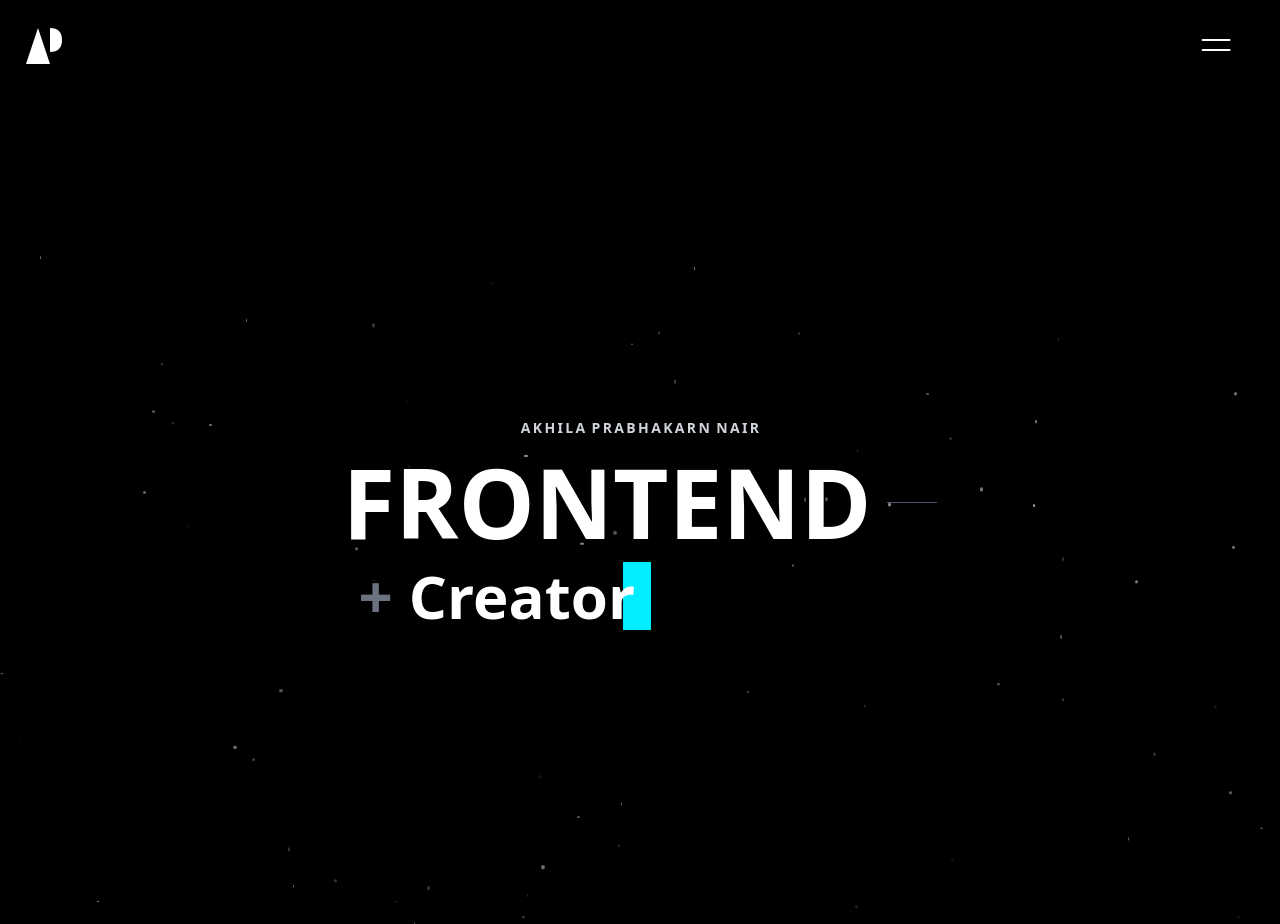
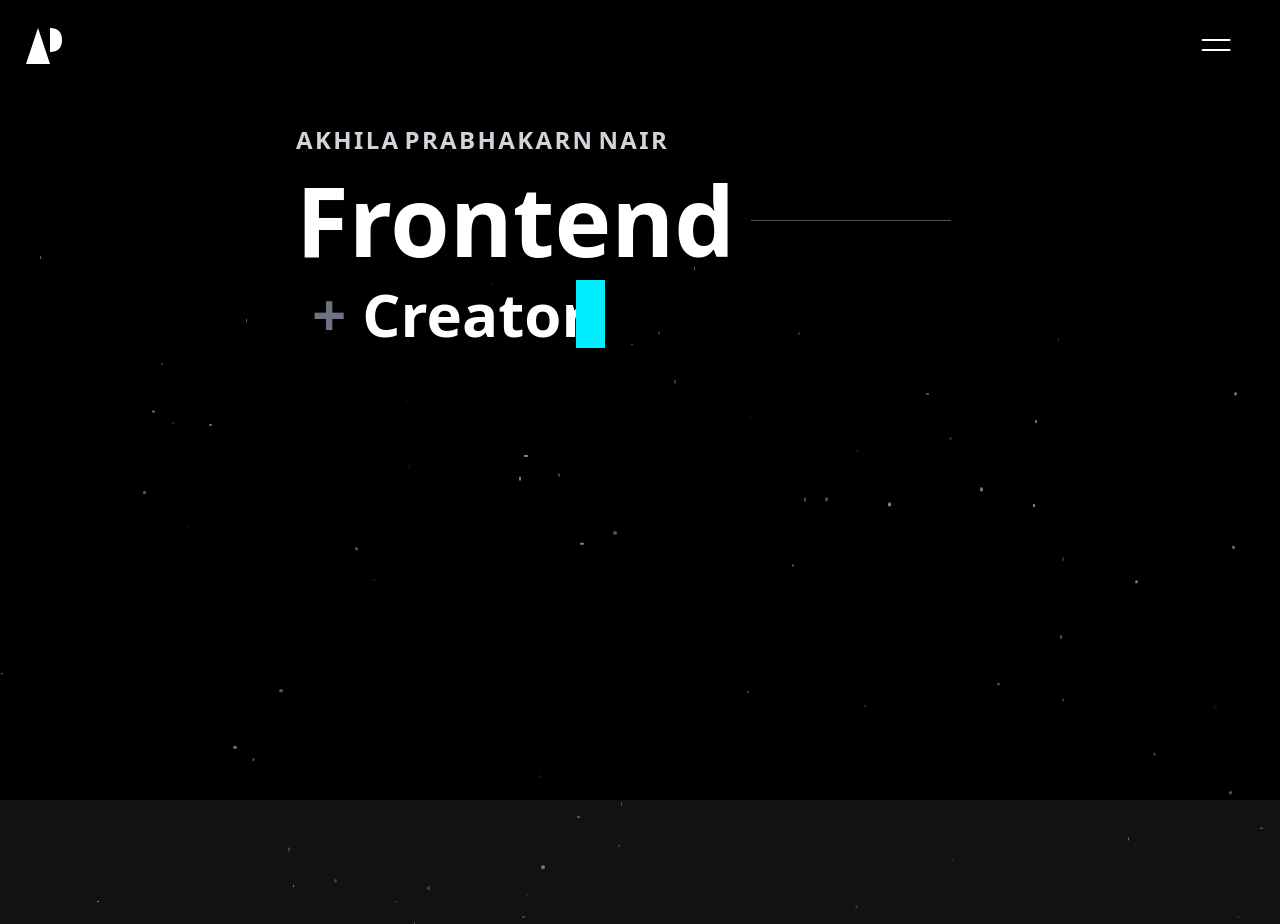
Before and after one commit to akhilapnair/portfolio, a React (Vite) app: page / in a window 1280 px wide. After the commit the page ends 800 px from the top, so only its background shows below. Built offline with nearby package versions, Linux system fonts and the light colour scheme.

Commit message:
scroll removed

```diff
--- a/src/app.tsx
+++ b/src/app.tsx
@@ -11,8 +11,8 @@ const App = () => {
           <ParticleBackground />
         </div>
         <Navbar />
-        <main className="relative z-10 flex h-screen ">
-          <section className="w-screen min-h-screen flex flex-col  px-6 py-10 text-white text-center">
+        <main className="relative z-10 flex min-h-[calc(100vh-124px)] ">
+          <section className=" flex flex-col  px-6 text-white text-center">
             <Intro />
           </section>
         </main>
--- a/src/components/Intro.tsx
+++ b/src/components/Intro.tsx
@@ -37,7 +37,7 @@ export default function WipeText() {
 
   return (
     <>
-      <header className="flex flex-col items-center justify-center h-[calc(100vh-64px)] px-4 text-center">
+      <header className="flex flex-col items-start justify-center  ml-[20vw] px-2 sm:px-4 text-left max-w-4xl">
         <h1
           className="text-sm uppercase tracking-wide font-semibold text-gray-300 mb-4 name"
           id="intro-title"
@@ -46,7 +46,7 @@ export default function WipeText() {
           <span>
             <span
               aria-hidden="true"
-              className="flex justify-start gap-0.5 text-lightgrey"
+              className="flex justify-start text-2xl gap-0.5 text-lightgrey"
             >
               {"Akhila  Prabhakarn  Nair".split("").map((char, idx) => (
                 <span key={idx}>{char}</span>
@@ -54,17 +54,17 @@ export default function WipeText() {
             </span>
           </span>
         </h1>
-         <h2 className="text-7xl sm:text-8xl font-extrabold leading-tight">
-          <div className="flex items-center gap-4 flex-wrap justify-center">
-            <span>FRONTEND</span>
-            <span className="h-px bg-gray-600 flex-1 min-w-[50px] hidden sm:block"></span>
+         <h2 className="text-5xl sm:text-8xl font-extrabold leading-tight">
+          <div className="flex items-center gap-4 flex-wrap justify-center w-full">
+            <span>Frontend</span>
+            <span className="h-px bg-gray-600 flex-1 min-w-[200px] hidden sm:block"></span>
           </div>
            <div className="relative w-fit overflow-hidden mt-3">
       <span
         ref={wipeRef}
         className="absolute inset-0 bg-oceanSky z-10"
       ></span>
-      <div className="flex items-center gap-3 sm:gap-4 justify-center relative z-20 px-4 py-1 text-5xl sm:text-6xl font-bold">
+      <div className="flex items-center gap-3 sm:gap-4 justify-center relative px-4 py-1 text-5xl sm:text-6xl font-bold">
         <span className="text-gray-500">+</span>
         <span className="text-white">{roles[index]}</span>
       </div>
--- a/src/components/Navbar.tsx
+++ b/src/components/Navbar.tsx
@@ -50,7 +50,7 @@ const Navbar = () => {
   const closeMenu = () => setOpen(false);
 
   return (
-    <nav className="flex items-center justify-between px-5 py-4  text-white relative z-10">
+    <nav className="fixed  flex items-center justify-between px-5 py-4  text-white relative z-10">
       <div className="flex items-center gap-2">
         <div className="mb-8 transition duration-300 text-white hover:text-oceanSky">
           <APIcon size={60} color="#ffffff" />
```
